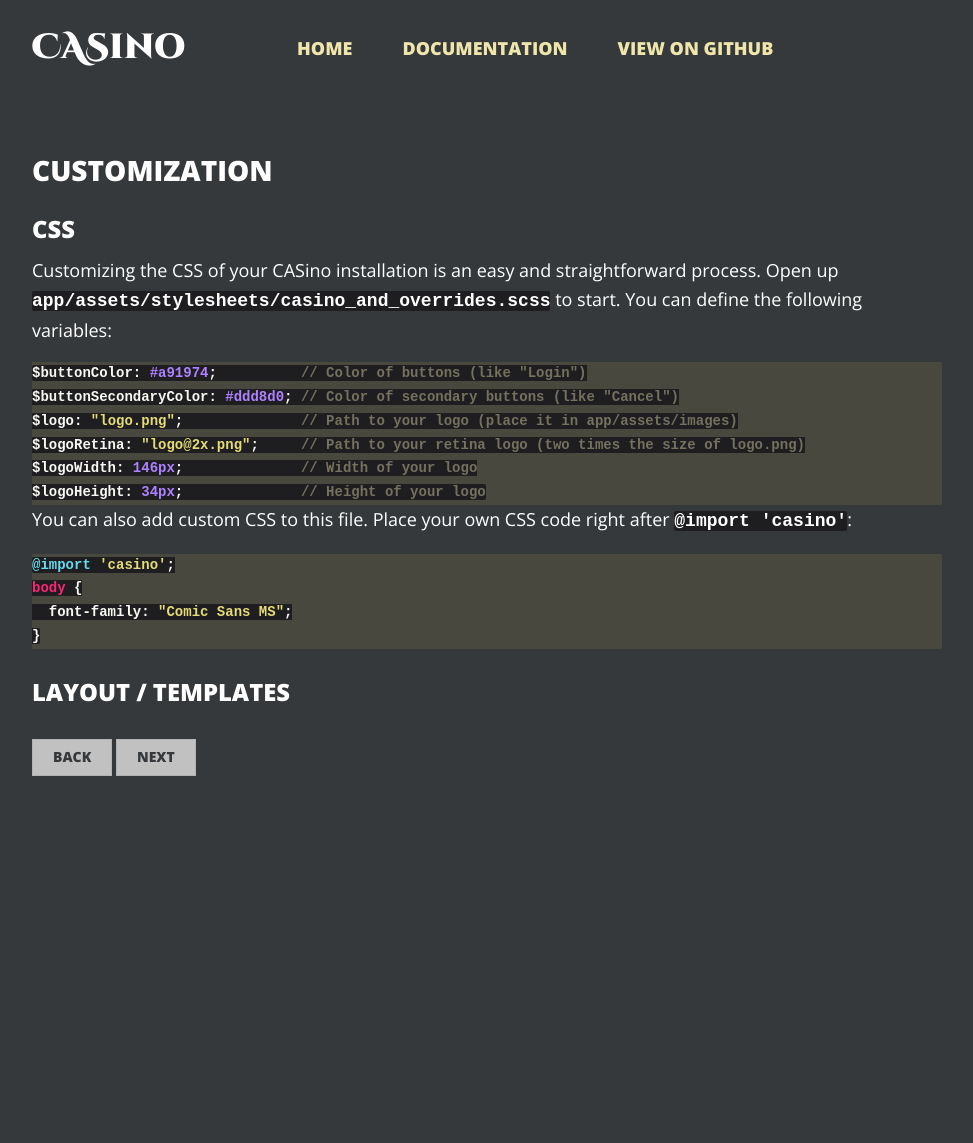
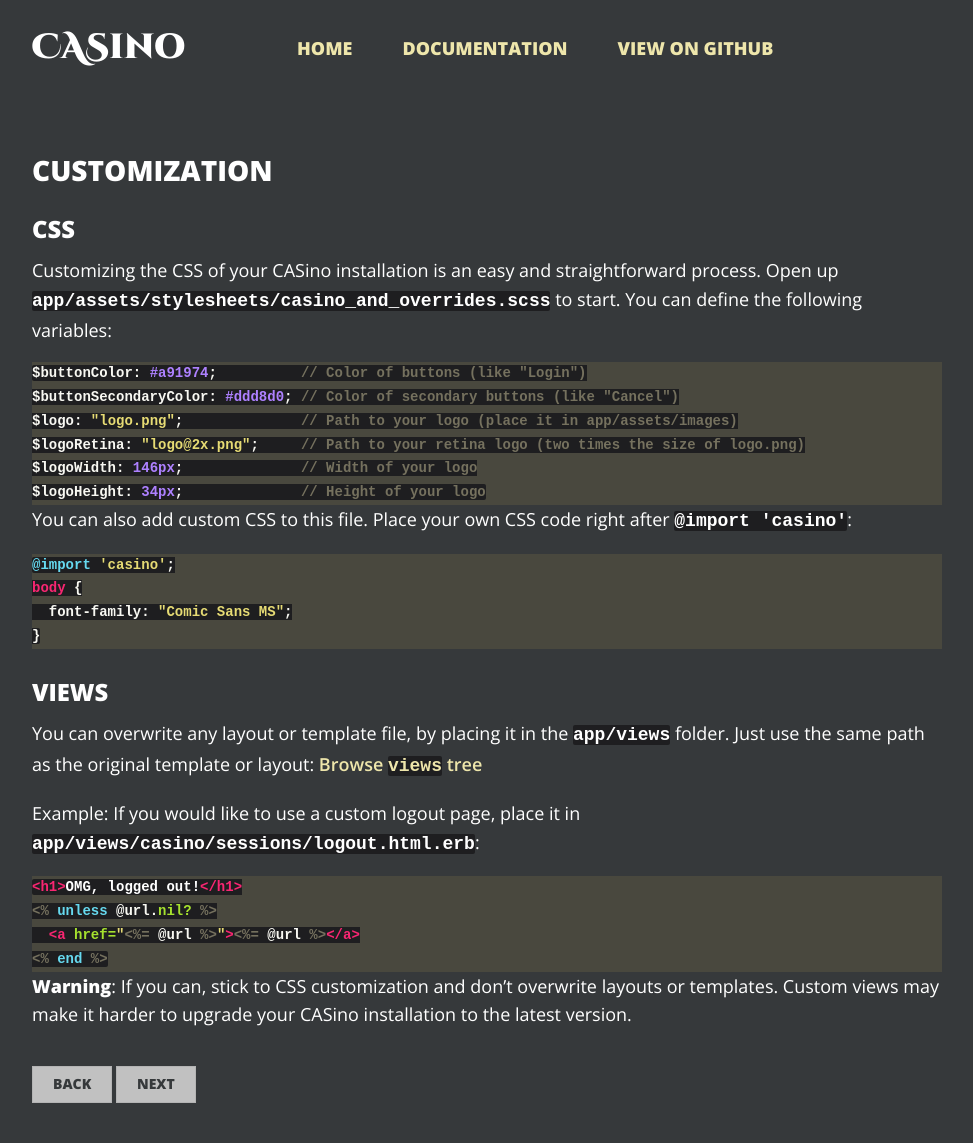
Before and after one commit to rbCAS/rbcas.github.com, a Jekyll site: the page built from docs/customization/index.md, in a window 1280 px wide. Shown: the whole page, without its empty margins (153-1126 px from the left). Built offline with Jekyll 4.4.1, drawn with Linux system fonts in a browser that asks for light colours; before the commit the page ends 900 px from its top, so only the background shows below that.

Commit message:
Document view customization

```diff
--- a/docs/customization/index.md
+++ b/docs/customization/index.md
@@ -27,4 +27,16 @@ body {
 }
 {% endhighlight %}
 
-## Layout / Templates
+## Views
+
+You can overwrite any layout or template file, by placing it in the `app/views` folder. Just use the same path as the original template or layout: [Browse `views` tree](https://github.com/rbCAS/CASino/tree/master/app/views)
+
+Example: If you would like to use a custom logout page, place it in `app/views/casino/sessions/logout.html.erb`:
+{% highlight rhtml %}
+<h1>OMG, logged out!</h1>
+<% unless @url.nil? %>
+  <a href="<%= @url %>"><%= @url %></a>
+<% end %>
+{% endhighlight %}
+
+**Warning**: If you can, stick to CSS customization and don't overwrite layouts or templates. Custom views may make it harder to upgrade your CASino installation to the latest version.
```
